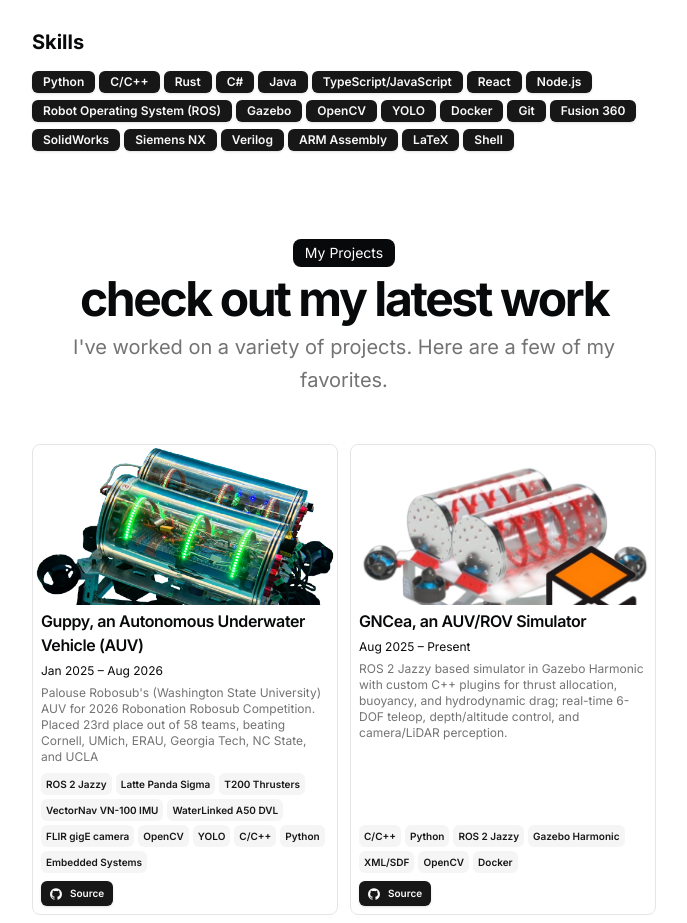
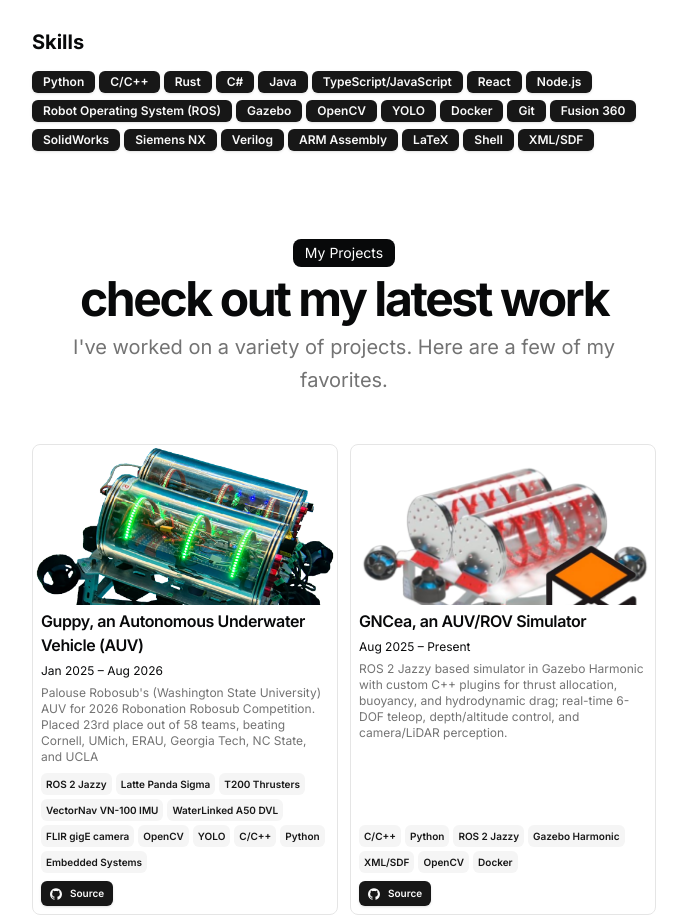
Before and after one commit to sangregoriokimpo/personalwebsite, a Next.js app: page / in a window 1280 px wide. Shown: the part 1200-2123 px from the top of the page, without its empty margins (296-983 px from the left). Built offline with nearby package versions, Linux system fonts and the light colour scheme.

Commit message:
feat: ADD EVEN MORE SKILLS

```diff
--- a/src/data/resume.tsx
+++ b/src/data/resume.tsx
@@ -35,6 +35,7 @@
     "ARM Assembly",
     "LaTeX",
     "Shell",
+    "XML/SDF",
   ],
 
   navbar: [
```
